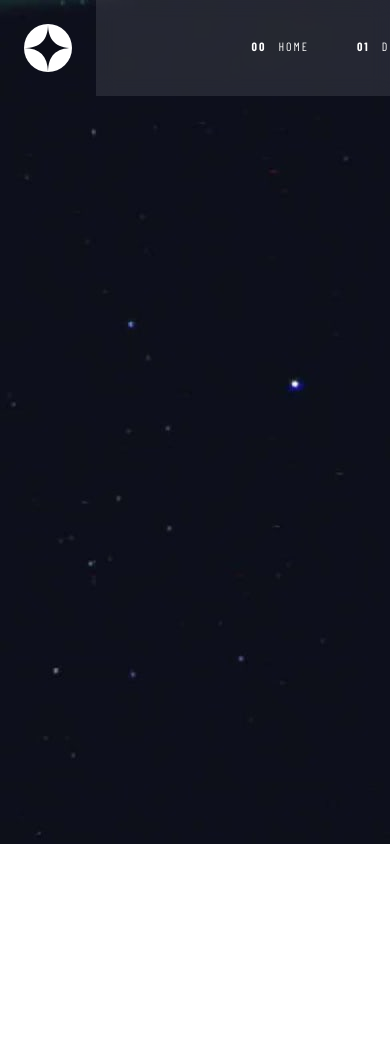
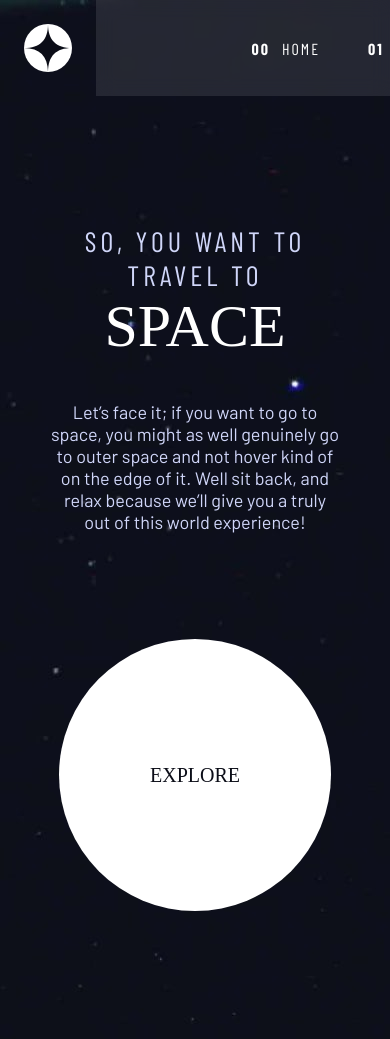
Before and after one commit to Beela303/space-tourism, a Vue app: page / in a window 390 px wide. Shown: the top 1039 px of the page. Before the commit the page ends 844 px from the top, so only its background shows below. Built offline with nearby package versions, Linux system fonts and the light colour scheme; a web font is replaced by a local one.

Commit message:
home page - laptop, tablet & phone

```diff
--- a/src/App.vue
+++ b/src/App.vue
@@ -24,6 +24,7 @@ import Nav from './components/Nav.vue';
 }
 
 body {
+  color: $WHITE;
   overflow-x: hidden;
 }
 
--- a/src/assets/variables-mixins.scss
+++ b/src/assets/variables-mixins.scss
@@ -1,6 +1,6 @@
 //COLORS
 $BLUE-900: #0b0d17;
-$BLUE-900: #d0d6f9;
+$BLUE-300: #d0d6f9;
 $WHITE: #ffffff;
 $OPEN-MENU-BG: #0b0d17;
 
@@ -82,6 +82,57 @@ $TEXT-PRESET-9-FONT: 'Barlow', sans-serif;
   letter-spacing: 0;
 }
 
+@media screen and (max-width: 768px) {
+  @mixin TEXT-PRESET-2 {
+    font-size: 80px;
+  }
+
+  @mixin TEXT-PRESET-3 {
+    font-size: 40px;
+  }
+
+  @mixin TEXT-PRESET-4 {
+    font-size: 24px;
+  }
+
+  @mixin TEXT-PRESET-5 {
+    font-size: 20px;
+  }
+
+  @mixin TEXT-PRESET-9 {
+    font-size: 16/120px;
+  }
+}
+
+@media screen and (max-width: 375px) {
+  @mixin TEXT-PRESET-1 {
+    font-size: 80px;
+  }
+
+  @mixin TEXT-PRESET-2 {
+    font-size: 56px;
+  }
+
+  @mixin TEXT-PRESET-3 {
+    font-size: 24px;
+  }
+
+  @mixin TEXT-PRESET-4 {
+    font-size: 18px;
+  }
+
+  @mixin TEXT-PRESET-6 {
+    font-size: 16px;
+  }
+
+  @mixin TEXT-PRESET-8 {
+    font-size: 14px;
+  }
+
+  @mixin TEXT-PRESET-9 {
+    font-size: 15/180px;
+  }
+}
 // SPACING
 $SPACING-1600: 128px;
 $SPACING-1200: 96px;
--- a/src/components/Nav.vue
+++ b/src/components/Nav.vue
@@ -21,6 +21,7 @@ export default {
 <template>
     <div id="nav">
         <div id="logo">
+            <router-link to="/">
                 <svg xmlns="http://www.w3.org/2000/svg" width="48" height="48">
                     <g fill="none" fill-rule="evenodd">
                         <circle cx="24" cy="24" r="24" fill="#FFF" />
@@ -28,6 +29,7 @@ export default {
                             d="M24 0c0 16-8 24-24 24 15.718.114 23.718 8.114 24 24 0-16 8-24 24-24-16 0-24-8-24-24z" />
                     </g>
                 </svg>
+            </router-link>
         </div>
 
         <hr>
@@ -71,7 +73,7 @@ export default {
     </div>
 </template>
 
-<style lang="scss" scoped>
+<style lang="scss">
 @import '../assets/variables-mixins.scss';
 
 #nav {
@@ -96,7 +98,8 @@ export default {
     #glass-nav {
         background-color: rgba(255, 255, 255, .1);
 
-        width: 900px;
+        //width: 768px; //900
+        width: 90%;
         height: 96px;
 
         padding: 35px;
@@ -134,7 +137,7 @@ export default {
                 a {
                     color: $WHITE;
                     @include TEXT-PRESET-8();
-                    font-size: 12px;
+                    //font-size: 12px;
 
                     display: flex;
 
@@ -150,6 +153,7 @@ export default {
 
 @media screen and (max-width: 768px) {
     #nav {
+
         hr {
             display: none;
         }
@@ -160,7 +164,7 @@ export default {
         }
 
         #glass-nav {
-            width: 900px;
+            width: 640px;
             /* 640 */
 
             padding: 38.5px;
@@ -182,7 +186,10 @@ export default {
 }
 
 @media screen and (min-width: 375px) {
-    .menu {
+
+    .menu,
+    #open-menu,
+    #close-menu {
         display: none;
     }
 }
@@ -244,7 +251,7 @@ export default {
                     margin-bottom: 32px;
 
                     &:first-child {
-                        margin-left: 0;
+                        margin-left: 32px;
                     }
 
                     &:hover {
--- a/src/views/HomeView.vue
+++ b/src/views/HomeView.vue
@@ -2,22 +2,140 @@
 </script>
 
 <template>
+  <div id="home">
+    <div id="text">
+      <p>SO, YOU WANT TO TRAVEL TO <br><span id="space-text">SPACE</span></p>
+      <p>Let’s face it; if you want to go to space, you might as well genuinely go to outer space and not hover kind of
+        on the edge of it. Well sit back, and relax because we’ll give you a truly out of this world experience!</p>
+    </div>
+
+    <div id="circle">
+      <router-link to="/destination"><button type="button">EXPLORE</button></router-link>
+    </div>
+  </div>
 </template>
 
 <style lang="scss">
+@import '../assets/variables-mixins.scss';
+
 body {
-  background-image: url(../assets/home/background-home-desktop.jpg);
+  background-image: url("../assets/home/background-home-desktop.jpg")
+}
+
+#home {
+  padding: 128px 165px; //128 165
+  display: flex;
+
+  #text {
+    //width: 540px;
+    //height: 343px;
+    //margin-top: 90px; //289
+
+    p {
+      @include TEXT-PRESET-5;
+      color: $BLUE-300;
+
+      #space-text {
+        @include TEXT-PRESET-1;
+        color: $WHITE;
+
+        margin-top: 24px;
+      }
+
+      &:last-child {
+        @include TEXT-PRESET-9;
+        color: $BLUE-300;
+        margin-top: 40px;
+      }
+    }
+  }
+
+  #circle {
+    margin-top: 40px;
+    margin-left: 200px; //268
+
+    button {
+      @include TEXT-PRESET-4;
+
+      color: $BLUE-900;
+      background: $WHITE;
+
+      width: 272px;
+      height: 272px;
+
+      border-radius: 50%;
+
+      &:hover {
+        width: 300px;
+        height: 300px;
+      }
+    }
+  }
 }
 
 @media screen and (max-width: 768px) {
   body {
-    background-image: url(../assets/home/background-home-tablet.jpg);
+    background-image: url("../assets/home/background-home-tablet.jpg");
+  }
+
+  #home {
+    height: 334px;
+    padding: 128px 50px;
+    text-align: center !important;
+
+    display: block;
+
+    #circle {
+      margin-left: 0;
+
+      button {
+        margin-top: 66px;
+        margin-bottom: 128px;
+
+        justify-self: center;
+        text-align: center;
+        justify-content: center;
+      }
+    }
+  }
+}
+
+@media screen and (max-width: 500px) {
+  #space-text {
+    font-size: 60px !important;
+  }
+
+  #circle {
+    button {
+      font-size: 20px !important;
+    }
   }
 }
 
 @media screen and (max-width: 375px) {
   body {
-    background-image: url(../assets/home/background-home-mobile.jpg);
+    background-image: url("../assets/home/background-home-mobile.jpg");
+  }
+
+  #home {
+    height: 294px;
+    padding: 24px;
+    padding-bottom: 120px;
+
+    #circle {
+      button {
+        width: 141px;
+        height: 141px;
+
+        margin-top: 119px;
+        margin-bottom: 143px;
+
+        &:hover {
+          width: 160px;
+          height: 160px;
+        }
+      }
+    }
   }
 }
 </style>
```
Lines whose indentation alone changed are shown as unchanged.
